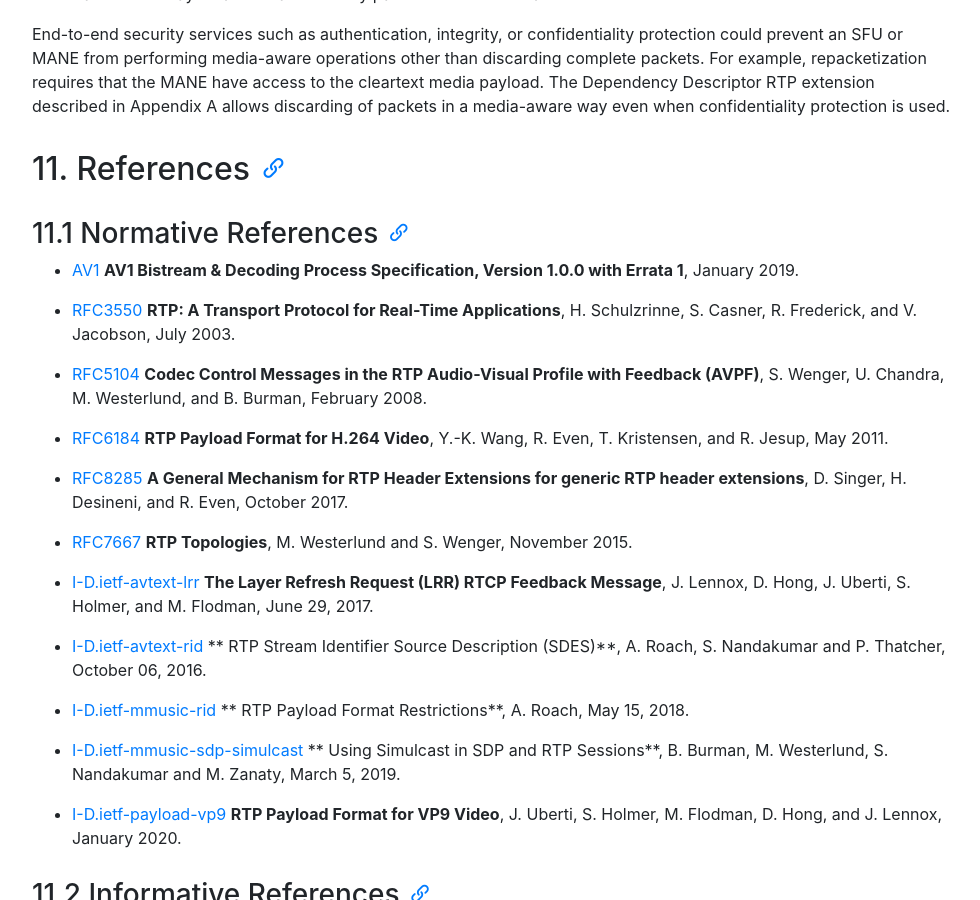
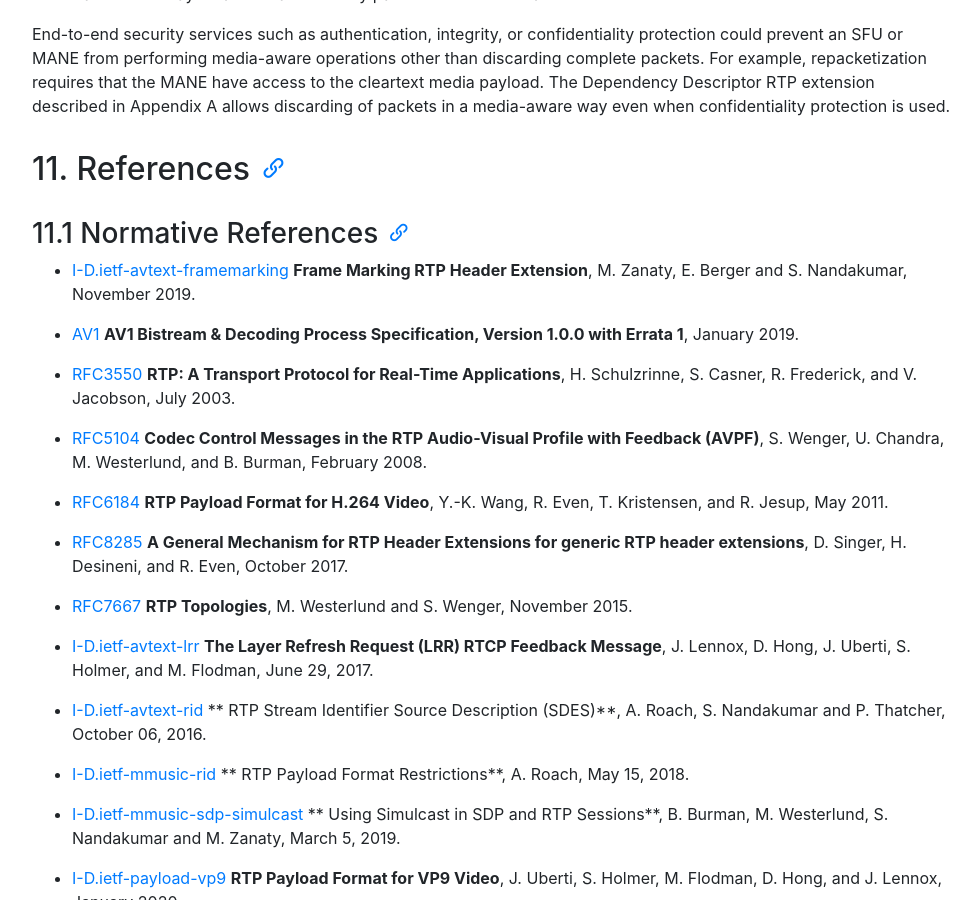
Before and after one commit to AOMediaCodec/av1-rtp-spec, a Jekyll site: the page built from index.md, in a window 1280 px wide and 900 px high, scrolled down 15788 px. Shown: the whole window, without its empty margins (53-1033 px from the left). Built offline with Jekyll 4.4.1, drawn with Linux system fonts in a browser that asks for light colours; nearby versions of some CDN libraries.

Commit message:
Add framemarking reference

```diff
--- a/av1-rtp-spec.md
+++ b/av1-rtp-spec.md
@@ -546,6 +546,7 @@ End-to-end security services such as authentication, integrity, or confidentiali
 
 ### 11.1 Normative References
 
+* [I-D.ietf-avtext-framemarking] **Frame Marking RTP Header Extension**, M. Zanaty, E. Berger and S. Nandakumar, November 2019.
 
 * [AV1](https://aomediacodec.github.io/av1-spec/av1-spec.pdf) **AV1 Bistream & Decoding Process Specification, Version 1.0.0 with Errata 1**, January 2019.
 
@@ -1330,3 +1331,5 @@ Table A.4. DTI values
 * [RFC6838](https://tools.ietf.org/html/rfc6838 "RFC6838") **Media Type Specifications and Registration Procedures**, N. Freed, J. Klensin, and T. Hansen, January 2013.
 
 * [RFC7667](https://tools.ietf.org/html/rfc7667 "RFC7667") **RTP Topologies**, M. Westerlund and S. Wenger, November 2015.
+
+[I-D.ietf-avtext-framemarking]: https://tools.ietf.org/html/draft-ietf-avtext-framemarking
```
